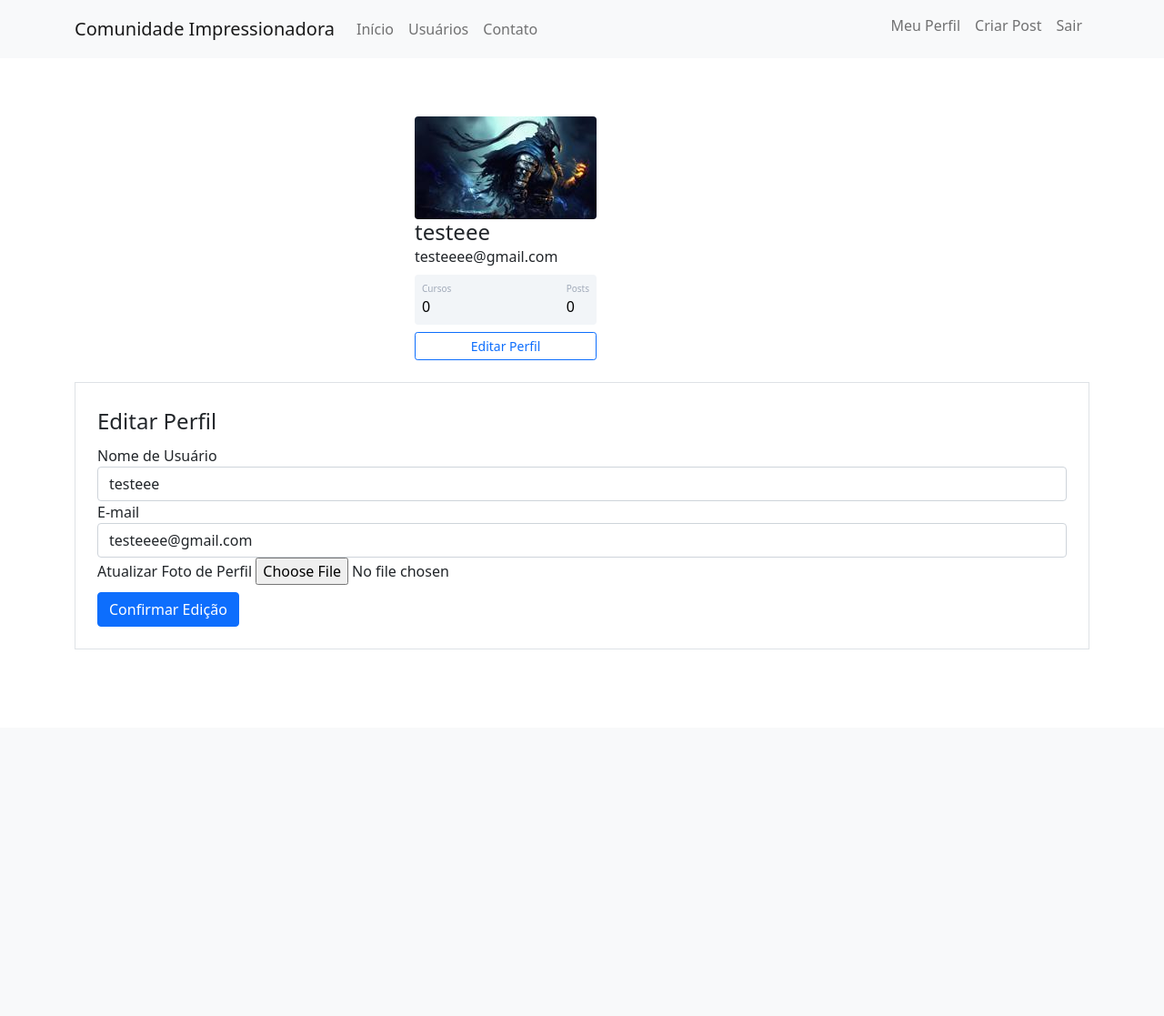
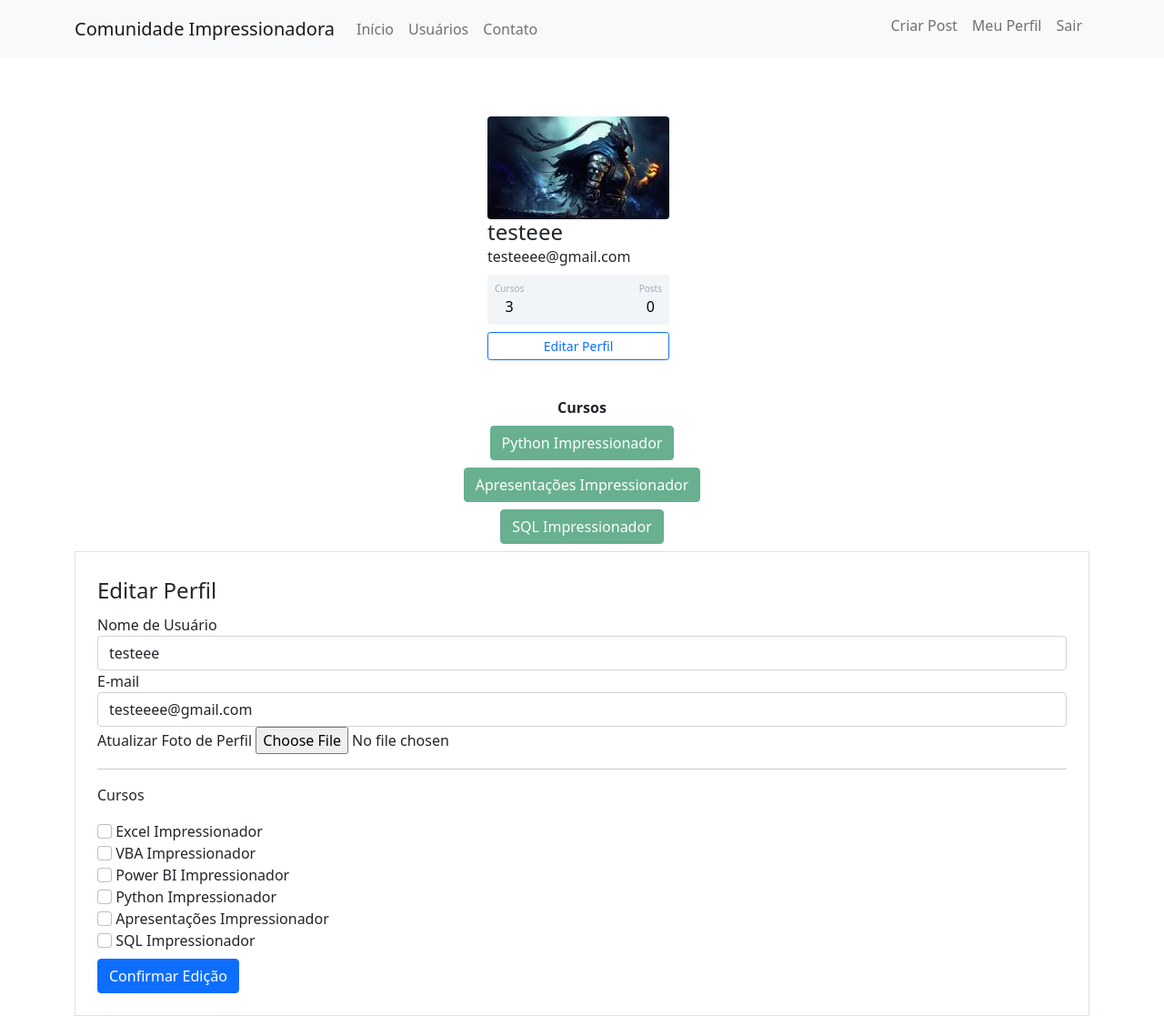
Before and after one commit to Luciero/Sites-treino-PY, a Flask app: page /perfil/editar in a window 1280 px wide. Shown: the whole page at 91% size. Before the commit the page ends 714 px from the top, so only its background shows below. Run offline with Flask 3, Linux system fonts and the light colour scheme; a user stored in the database is signed in; some libraries are stand-ins or nearby versions.

Commit message:
Criado o post do perfil, usuario do site e aprimorado o editar perfil

```diff
--- a/comunidadeimpressionadora/__init__.py
+++ b/comunidadeimpressionadora/__init__.py
@@ -5,7 +5,7 @@ from flask_sqlalchemy import SQLAlchemy
 
 db = SQLAlchemy()
 
-lista_usuarios = ['Pedro','João','Maria','Mauro']
+
 
 app = Flask(__name__)
 app.config['SECRET_KEY'] = 'adca60707f946de523ded83a1cf470a5'
--- a/comunidadeimpressionadora/forms.py
+++ b/comunidadeimpressionadora/forms.py
@@ -1,7 +1,8 @@
 from flask_wtf import FlaskForm
 from flask_wtf.file import FileAllowed, FileField, FileRequired
-from wtforms import StringField, PasswordField, SubmitField, BooleanField
+from wtforms import StringField, PasswordField, SubmitField, BooleanField, TextAreaField
 from wtforms.validators import DataRequired, Email, Length, EqualTo, ValidationError
+
 from comunidadeimpressionadora.models import Usuario
 from flask_login import current_user
 
@@ -28,9 +29,15 @@ class FormLogin(FlaskForm):
 
 
 class FormEditarPerfil(FlaskForm):
-    username = StringField('Nome de Usuário', validators=[DataRequired()], )
+    username = StringField('Nome de Usuário', validators=[DataRequired()])
     email = StringField('E-mail', validators=[DataRequired(), Email()])
     foto_perfil = FileField('Atualizar Foto de Perfil', validators=[FileAllowed(['jpg','png'])])
+    curso_excel = BooleanField('Excel Impressionador')
+    curso_vba = BooleanField('VBA Impressionador')
+    curso_powerbi = BooleanField('Power BI Impressionador')
+    curso_python = BooleanField('Python Impressionador')
+    curso_ppt = BooleanField('Apresentações Impressionador')
+    curso_sql = BooleanField('SQL Impressionador')
     botao_submit_editar_perfil = SubmitField('Confirmar Edição')
 
     def validate_email(self, email):
@@ -38,3 +45,9 @@ class FormEditarPerfil(FlaskForm):
             usuario = Usuario.query.filter_by(email=email.data).first()
             if usuario:
                 return ValidationError('Ja existe um usuário com esse E-mail. Cadastre com outro E-mail')
+
+
+class FormCriarPost(FlaskForm):
+    titulo = StringField('Titulo do Post', validators=[DataRequired(), Length(2,140)])
+    corpo = TextAreaField('Corpo do Post', validators=[DataRequired()])
+    botao_submit_criar_post = SubmitField('Criar Post')
--- a/comunidadeimpressionadora/models.py
+++ b/comunidadeimpressionadora/models.py
@@ -22,7 +22,6 @@ class Usuario(db.Model, UserMixin):
 
 
 
-
 class Post(db.Model):
     __tablename__ = 'posts'
 
--- a/comunidadeimpressionadora/routes.py
+++ b/comunidadeimpressionadora/routes.py
@@ -1,8 +1,11 @@
 from flask import render_template, redirect, url_for, flash, request
-from comunidadeimpressionadora.forms import FormLogin, FormCriarConta, FormEditarPerfil
-from comunidadeimpressionadora import app, lista_usuarios, bcrypt, db
+from comunidadeimpressionadora.forms import FormLogin, FormCriarConta, FormEditarPerfil, FormCriarPost
+from comunidadeimpressionadora import app, bcrypt, db
 from comunidadeimpressionadora.models import Usuario, Post
 from flask_login import login_user, logout_user, current_user, login_required
+import secrets
+import os
+from PIL import Image
 
 
 @app.route('/')
@@ -18,6 +21,7 @@ def contato():
 @app.route('/usuarios')
 @login_required
 def usuarios():
+    lista_usuarios = Usuario.query.all()
     return render_template('usuarios.html',lista_usuarios=lista_usuarios)
 
 
@@ -63,10 +67,44 @@ def perfil():
     return render_template('perfil.html', foto_perfil=foto_perfil)
 
 
-@app.route('/post/criar')
+@app.route('/post/criar', methods=['GET', 'POST'])
 @login_required
 def criar_post():
-    return render_template('criarpost.html')
+    form = FormCriarPost()
+    if form.validate_on_submit():
+        post = Post(titulo=form.titulo.data, corpo=form.corpo.data, autor=current_user)
+        db.session.add(post)
+        db.session.commit()
+        flash('Post criado com Sucesso!', 'alert-success')
+        return redirect(url_for('home'))
+    return render_template('criarpost.html', form=form)
+
+
+
+def salvar_imagem(imagem):
+    # funcao para adicionar um codigo no nome do arquivo para tornar cada imagem unica
+    # compactar a imagem para salvar no DB
+    # salvar no caminho raiz do projeto
+
+    codigo = secrets.token_urlsafe(8)
+    nome, extensao = os.path.splitext(imagem.filename)
+    nome_arquivo = nome + codigo + extensao
+    caminho_completo = os.path.join(app.root_path, 'static/fotos_perfil', nome_arquivo)
+    tamanho = (200, 200)
+    imagem_reduzida = Image.open(imagem)
+    imagem_reduzida.thumbnail(tamanho)
+    imagem_reduzida.save(caminho_completo)
+    return nome_arquivo
+
+
+def atualizar_cursos(form):
+    lista_cursos = []
+    for campo in form:
+        if 'curso_' in campo.name:
+            if campo.data:
+                lista_cursos.append(campo.label.text)
+    return ';'.join(lista_cursos)
+
 
 
 @app.route('/perfil/editar', methods=['GET', 'POST'])
@@ -76,6 +114,10 @@ def editar_perfil():
     if form.validate_on_submit():
         current_user.email = form.email.data
         current_user.username = form.username.data
+        if form.foto_perfil.data:
+            nome_imagem = salvar_imagem(form.foto_perfil.data)
+            current_user.foto_perfil = nome_imagem
+        current_user.cursos = atualizar_cursos(form)
         db.session.commit()
         flash('Perfil atualizacado com Sucesso!', 'alert-success')
         return redirect(url_for('perfil'))
--- a/comunidadeimpressionadora/templates/editarperfil.html
+++ b/comunidadeimpressionadora/templates/editarperfil.html
@@ -43,6 +43,16 @@
                                     {% endfor %}
                                 {% endif %}
                             </div>
+                            <hr>
+                            <p>Cursos</p>
+                            {% for campo in form %}
+                                {% if 'curso_' in campo.name %}
+                                    <div class="form-group">
+                                        {{ campo(class="form-check-input") }}
+                                        {{ campo.label(class="form-check-label") }}
+                                    </div>
+                                {% endif %}
+                            {% endfor %}
                         </fieldset>
                         {{ form.botao_submit_editar_perfil(class="btn btn-primary mt-2") }}
                     </form>
--- a/comunidadeimpressionadora/templates/navbar.html
+++ b/comunidadeimpressionadora/templates/navbar.html
@@ -16,15 +16,15 @@
       </ul>
       <ul class="d-flex navbar-nav mb-2">
           {% if current_user.is_authenticated %}
-            <li class="nav-item">
-                <a class="nav-link {% if request.path.startswith('/login') %} active {% endif %}" aria-current="page" href="{{ url_for('perfil') }}">Meu Perfil</a>
-            </li>
-            <li class="nav-item">
+          <li class="nav-item">
               <a class="nav-link {% if request.path.startswith('/login') %} active {% endif %}" aria-current="page" href="{{ url_for('criar_post') }}">Criar Post</a>
-            </li>
-            <li class="nav-item">
+          </li>
+          <li class="nav-item">
+              <a class="nav-link {% if request.path.startswith('/login') %} active {% endif %}" aria-current="page" href="{{ url_for('perfil') }}">Meu Perfil</a>
+          </li>
+          <li class="nav-item">
               <a class="nav-link {% if request.path.startswith('/login') %} active {% endif %}" aria-current="page" href="{{ url_for('sair') }}">Sair</a>
-            </li>
+          </li>
           {% else %}
               <li class="nav-item">
                 <a class="nav-link {% if request.path.startswith('/login') %} active {% endif %}" aria-current="page" href="{{ url_for('login') }}">Login</a>
--- a/comunidadeimpressionadora/templates/perfil.html
+++ b/comunidadeimpressionadora/templates/perfil.html
@@ -1,20 +1,21 @@
 {% extends 'base.html'%}
 
 {% block body %}
-    <div class="container mt-5 d-flex justify-content-center">
-        <div class="card p-3">
-            <div class="d-flex align-items-center">
+    <div class="container mt-5 d-flex flex-column align-items-center">
+        <div class="card p-3 mb-4" style="max-width: 450px; width: 100%;">
+            <div class="d-flex flex-column align-items-center">
                 <div class="image pe-2"> <img src="{{ foto_perfil }}" class="rounded" width="200" >
-                    <div class="ml-3 w-100">
+                    <div class="ml-3 w-100 ">
                        <h4 class="mb-0 mt-0">{{ current_user.username }}</h4>
                         <span>{{ current_user.email }}</span>
-                       <div class="p-2 mt-2 bg-primary d-flex justify-content-between rounded text-white stats">
-                            <div class="d-flex flex-column">
-                                <span class="articles">Cursos</span>
-                                <span class="number1">0</span></div>
-                            <div class="d-flex flex-column">
-                                <span class="rating">Posts</span>
-                                <span class="number3">0</span></div>
+                       <div class="p-2 mt-2 bg-primary d-flex justify-content-between rounded text-white stats" style="text-align: center">
+                           {% if 'Não informado' in current_user.cursos %}
+                                <div class="d-flex flex-column"><span class="articles">Cursos</span><span class="number1">0</span></div>
+                           {% else %}
+                               <div class="d-flex flex-column"><span class="articles">Cursos</span><span class="number1">{{ current_user.cursos.count(';') + 1 }}</span></div>
+                           {% endif %}
+
+                            <div class="d-flex flex-column"><span class="rating">Posts</span><span class="number3">0</span></div>
                        </div>
                         <div class="button mt-2 d-flex flex-row align-items-center">
                             <a class="w-100" href="{{ url_for('editar_perfil') }}">
@@ -27,6 +28,16 @@
         </div>
     </div>
 
+<div class="row justify-content-center">
+    <div class="col col-4" style="text-align: center">
+        <strong>Cursos</strong><br>
+        {% for curso in current_user.cursos.split(";") %}
+            <button type="button" class="btn btn-success mt-2" disabled>{{ curso }}</button>
+        {% endfor %}
+    </div>
+</div>
+
+
 {% block forms_editar_perfil %}
 {% endblock %}
 {% endblock %}
```
Also changed, not shown: comunidadeimpressionadora/templates/criarpost.html (+39 -3 lines), comunidadeimpressionadora/templates/usuarios.html (+32 -2 lines), comunidadeimpressionadora/static/fotos_perfil/adventure time 2kTCGOxu0TPfI.jpg (added), comunidadeimpressionadora/static/fotos_perfil/adventure time 2kTJDMtd_pO-4.jpg (added), comunidadeimpressionadora/static/fotos_perfil/adventure time 2karI5BpokksU.jpg (added), comunidadeimpressionadora/static/fotos_perfil/artorias 2keNOG81veJag.jpg (added), instance/banco.db.
